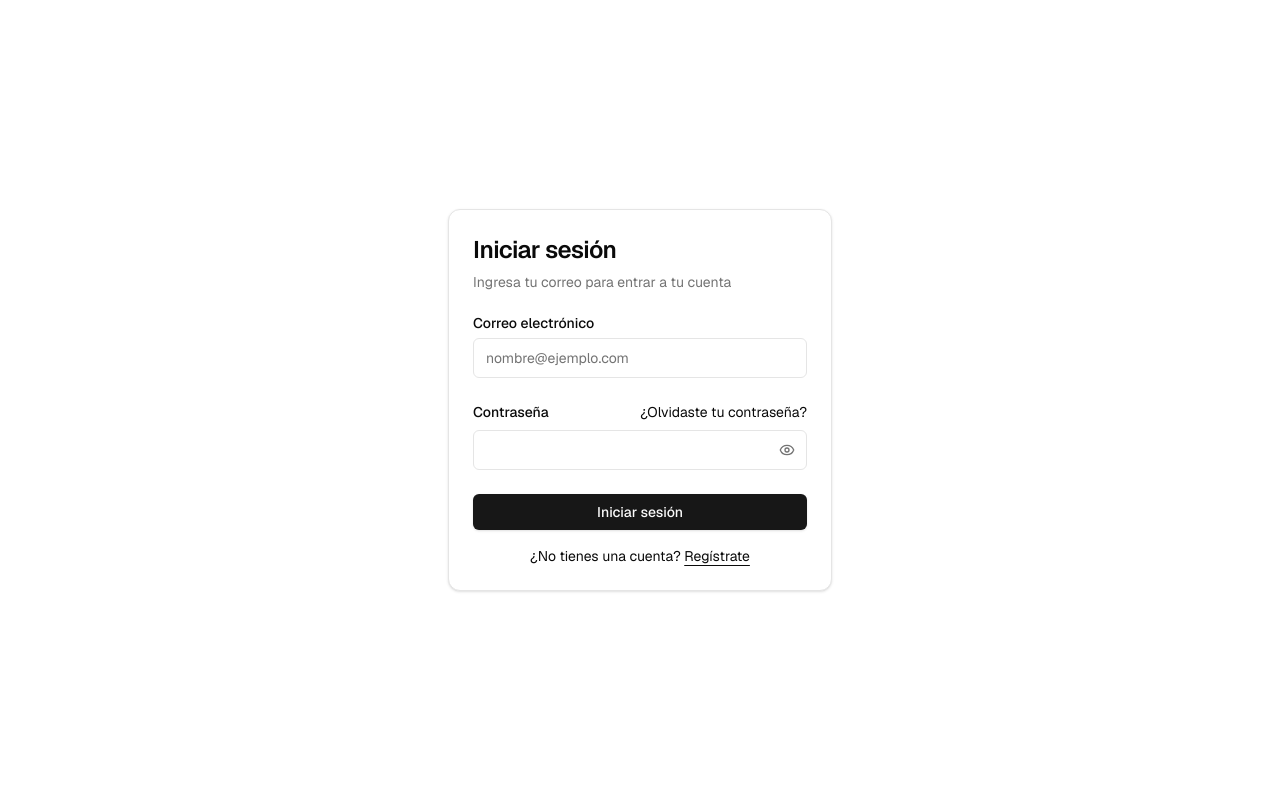
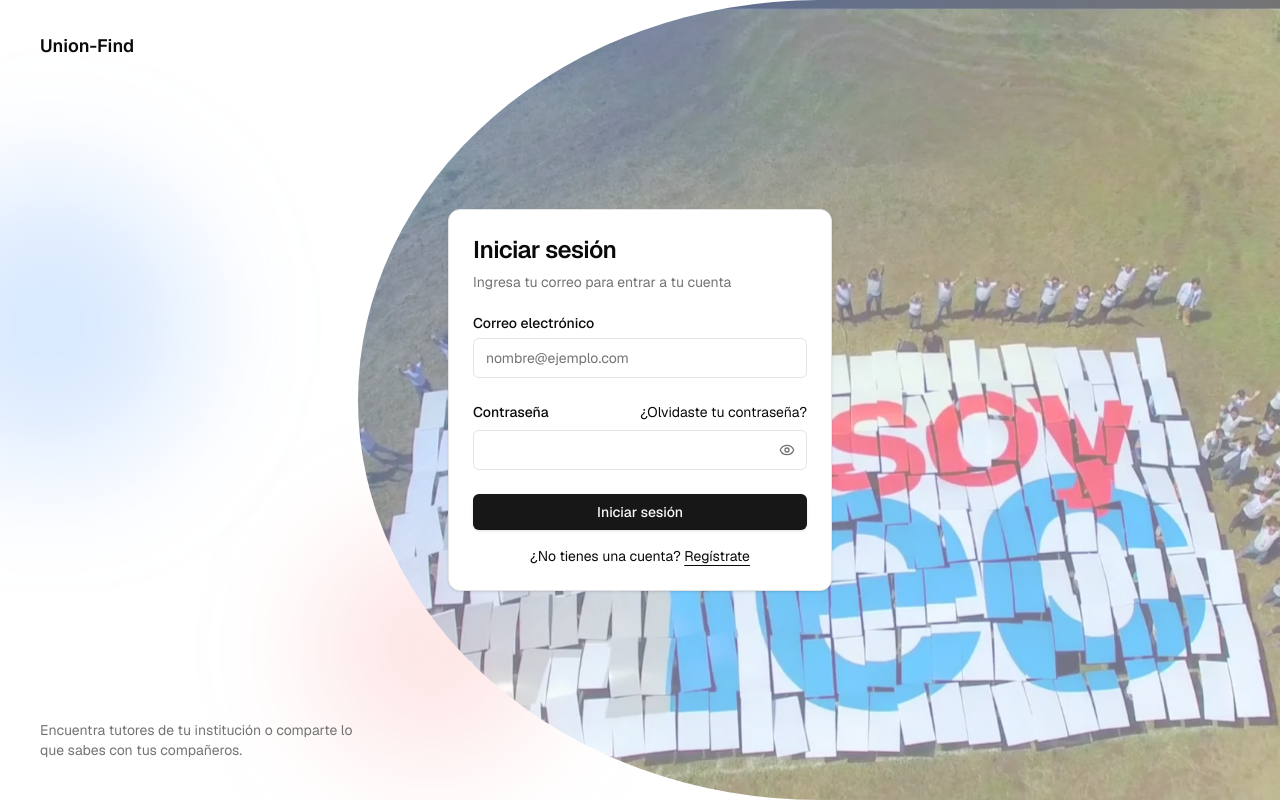
Before and after one commit to Burton-58/union-find-app, a Next.js app: page /auth/login in a window 1280 px wide. Built offline with nearby package versions, Linux system fonts and the light colour scheme; no server answers.

Commit message:
diseño de pagina log in

```diff
--- a/app/auth/login/page.tsx
+++ b/app/auth/login/page.tsx
@@ -1,10 +1,72 @@
+import Image from "next/image";
+import Link from "next/link";
 import { LoginForm } from "@/components/login-form";
 
 export default function Page() {
   return (
-    <div className="flex min-h-svh w-full items-center justify-center p-6 md:p-10">
-      <div className="w-full max-w-sm">
-        <LoginForm />
+    <div className="relative min-h-svh w-full overflow-hidden bg-background">
+      {/* Las animaciones viven aquí mismopara no tocar otros archivos */}
+      <style>{`
+        @keyframes slow-zoom {
+          from { transform: scale(1); }
+          to   { transform: scale(1.08); }
+        }
+        @keyframes card-in {
+          from { opacity: 0; transform: translateY(24px) scale(0.98); }
+          to   { opacity: 1; transform: none; }
+        }
+        @keyframes float {
+          0%, 100% { transform: translateY(0); }
+          50%      { transform: translateY(-24px); }
+        }
+        .animate-slow-zoom { animation: slow-zoom 24s ease-in-out infinite alternate; }
+        .animate-card-in   { animation: card-in 0.7s cubic-bezier(0.22, 1, 0.36, 1) both; }
+        .animate-float     { animation: float 9s ease-in-out infinite; }
+        @media (prefers-reduced-motion: reduce) {
+          .animate-slow-zoom, .animate-card-in, .animate-float { animation: none; }
+        }
+      `}</style>
+
+
+      <div className="animate-float pointer-events-none absolute -left-24 top-1/4 h-72 w-72 rounded-full bg-blue-400/25 blur-3xl" />
+      <div
+        className="animate-float pointer-events-none absolute bottom-10 left-1/4 h-56 w-56 rounded-full bg-red-400/20 blur-3xl"
+        style={{ animationDelay: "-4s" }}
+      />
+
+      {/* Foto a la derechaa en pantallas medianas y grandes como el prototip (md) su borde izquierdo es curvo */}
+      <div className="absolute inset-y-0 right-0 w-full overflow-hidden md:w-[72%] md:rounded-l-[50%]">
+        <Image
+          src="/images/login-bg.jpg"
+          alt=""
+          fill
+          priority
+          sizes="(min-width: 768px) 72vw, 100vw"
+          className="animate-slow-zoom object-cover opacity-[0.55]"
+        />
+        {/* Degradado de color encima de la foto: azul arriba a la izquierda, rojo abajo a la derecha */}
+        <div className="absolute inset-0 bg-gradient-to-br from-blue-600/40 via-transparent to-transparent" />
+      </div>
+
+      {/* nombre de la app, arriba a la izquierda */}
+      <Link
+        href="/"
+        className="absolute left-6 top-6 z-10 text-lg font-semibold md:left-10 md:top-8"
+      >
+        Union-Find
+      </Link>
+
+      {/* Frase de apoyo, solo en pantallas medianas y grandes */}
+      <p className="absolute bottom-10 left-10 z-10 hidden max-w-xs text-sm text-muted-foreground md:block">
+        Encuentra tutores de tu institución o comparte lo que sabes con tus
+        compañeros.
+      </p>
+
+      {/* El formulario, centrado, con su animación de entrada */}
+      <div className="relative z-10 flex min-h-svh w-full items-center justify-center p-6 md:p-10">
+        <div className="animate-card-in w-full max-w-sm">
+          <LoginForm />
+        </div>
       </div>
     </div>
   );
```
Also changed, not shown: public/images/login-bg.jpg (added), 1 other file (tests, documents, lock files or other folders).
